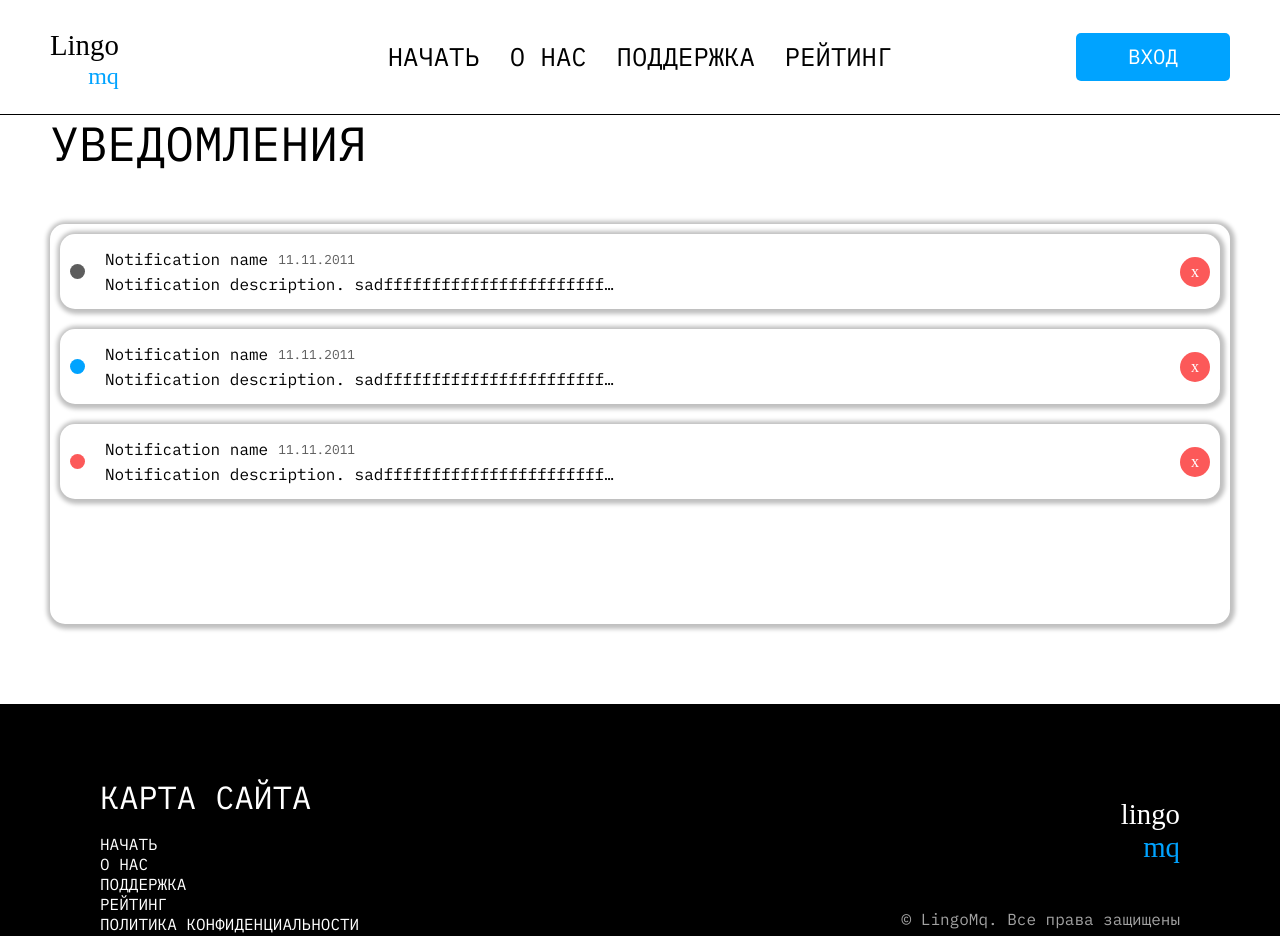
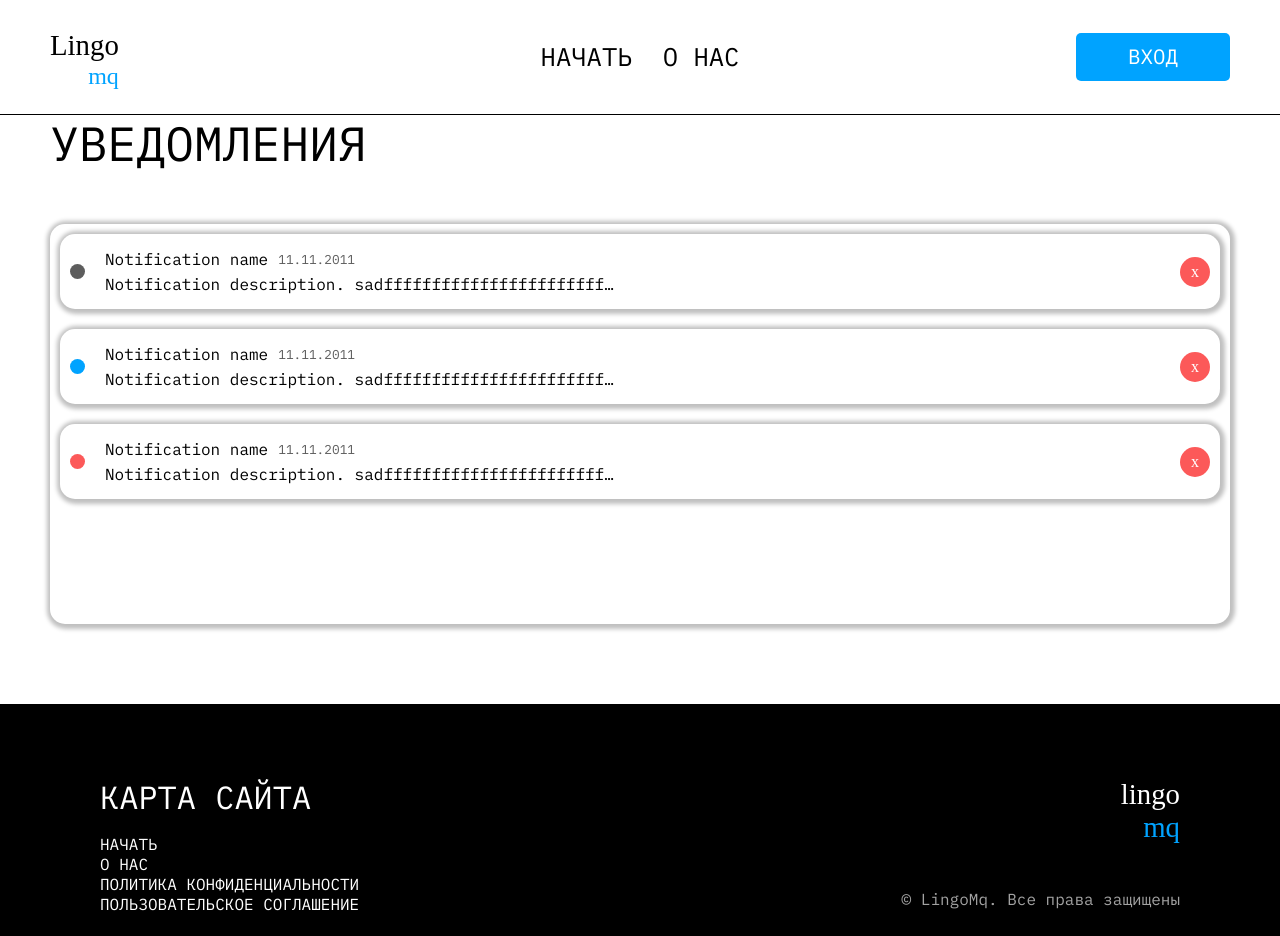
Before and after one commit to lingomq/lingomq-frontend-legacy, a React app: page /notifications in a window 1280 px wide. Shown: the top 936 px of the page. Built offline with nearby package versions, Linux system fonts and the light colour scheme; a web font is replaced by a local one.

Commit message:
updated header and footer

```diff
--- a/src/components/pages/home/home.jsx
+++ b/src/components/pages/home/home.jsx
@@ -16,9 +16,10 @@ const Home = () => {
                         <p className="logo-sub">mq</p>
                     </div>
                 </div>
-                <button className="default-button">ПОДРОБНЕЕ</button>
+                <a className="default-button" href="#secondary-section">ПОДРОБНЕЕ</a>
             </div>
             <div className="content-secondary-section">
+                <h1 id="secondary-section"></h1>
                 <p className="secondary-section-route-p">НАЧАЛО / О НАС</p>
                 <div className="secondary-section">
                     <InfoBlockAll
@@ -64,7 +65,7 @@ const Home = () => {
                 </div>
             </div>
             <div className="content-bye-section">
-                <h1>НАЧИНАЙ УЧИТЬ ЯЗЫКИ <br/> ВМЕСТЕ С <b>LINGO.MQ</b></h1>
+                <h1 id="start">НАЧИНАЙ УЧИТЬ ЯЗЫКИ <br/> ВМЕСТЕ С <b>LINGO.MQ</b></h1>
                 <button className="default-button">
                     НАЧАТЬ
                 </button>
--- a/src/components/structure/footers/default-footer/footer.jsx
+++ b/src/components/structure/footers/default-footer/footer.jsx
@@ -9,23 +9,13 @@ const Footer = (props) => {
                     <p className="footer-navigation-main-p">КАРТА САЙТА</p>
                     <ul className="footer-navigation-ul">
                         <li className="footer-navigation-li">
-                            <a className="footer-navigation-li-a" href="">
+                            <a className="footer-navigation-li-a" href="#start">
                                 НАЧАТЬ
                             </a>
                         </li>
                         <li className="footer-navigation-li">
-                            <a className="footer-navigation-li-a" href="">
+                            <a className="footer-navigation-li-a" href="#secondary-section">
                                 О НАС
-                            </a>
-                        </li>
-                        <li className="footer-navigation-li">
-                            <a className="footer-navigation-li-a" href="">
-                                ПОДДЕРЖКА
-                            </a>
-                        </li>
-                        <li className="footer-navigation-li">
-                            <a className="footer-navigation-li-a" href="">
-                                РЕЙТИНГ
                             </a>
                         </li>
                         <li className="footer-navigation-li">
--- a/src/components/structure/headers/unauthorized-header/header.jsx
+++ b/src/components/structure/headers/unauthorized-header/header.jsx
@@ -42,17 +42,11 @@ const Header = () => {
           </div>
         </div>
         <div className="header-navigation">
-          <a href="" className="header-link">
+          <a href="#start" className="header-link">
             НАЧАТЬ
           </a>
-          <a href="" className="header-link">
+          <a href="#secondary-section" className="header-link">
             О НАС
-          </a>
-          <a href="" className="header-link">
-            ПОДДЕРЖКА
-          </a>
-          <a href="" className="header-link">
-            РЕЙТИНГ
           </a>
         </div>
         <div className="auth">
```
